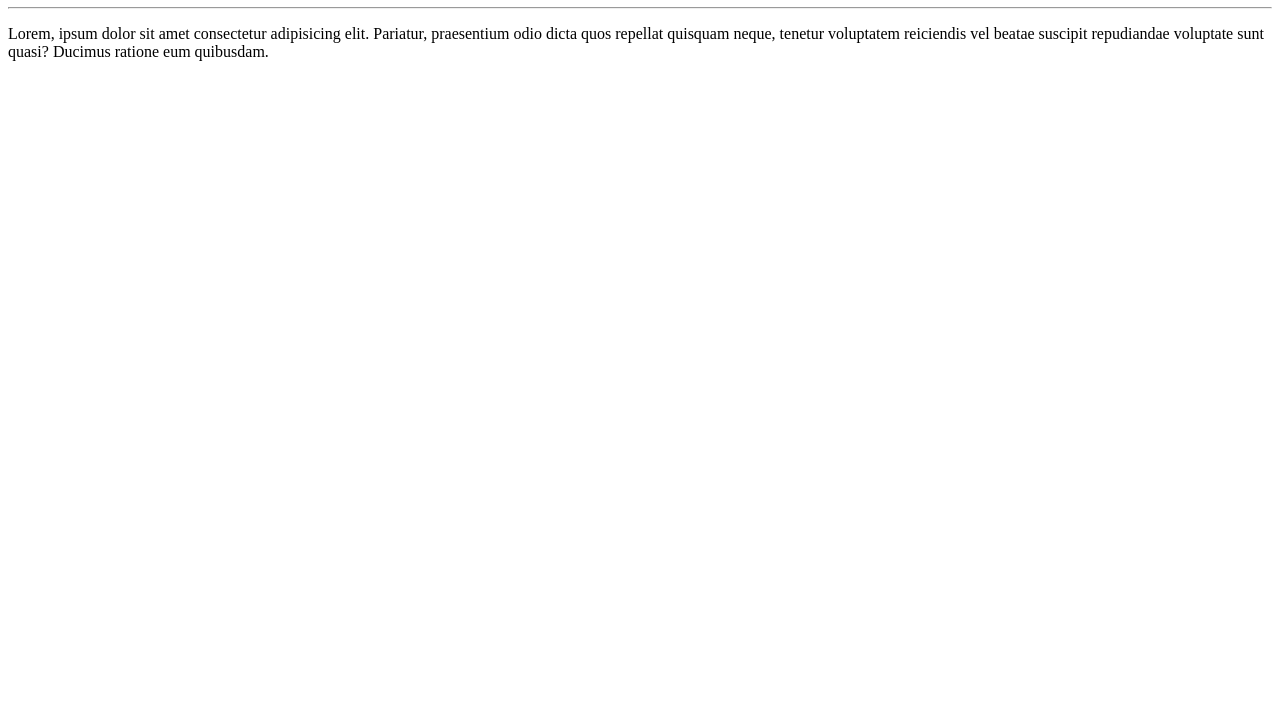
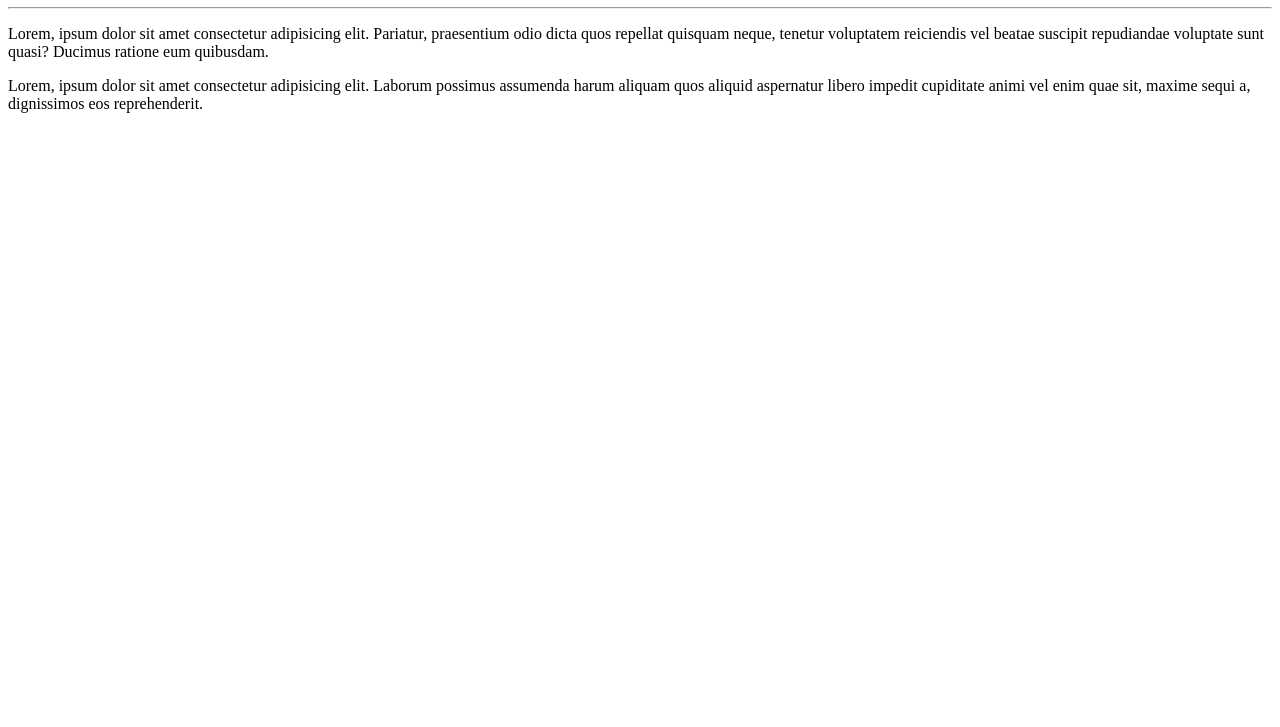
Before and after one commit to larissadinart/Ola_Mundo, a plain HTML site: page Site/index.html in a window 1280 px wide. Shown: the part 73-800 px from the top of the page. Drawn offline with Linux system fonts and the light colour scheme.

Commit message:
adc 1 parágrafo

```diff
--- a/Site/index.html
+++ b/Site/index.html
@@ -10,5 +10,6 @@
     <h1>Olá, mundo! </h1>
     <hr>
     <p>Lorem, ipsum dolor sit amet consectetur adipisicing elit. Pariatur, praesentium odio dicta quos repellat quisquam neque, tenetur voluptatem reiciendis vel beatae suscipit repudiandae voluptate sunt quasi? Ducimus ratione eum quibusdam.</p>
+    <p>Lorem, ipsum dolor sit amet consectetur adipisicing elit. Laborum possimus assumenda harum aliquam quos aliquid aspernatur libero impedit cupiditate animi vel enim quae sit, maxime sequi a, dignissimos eos reprehenderit.</p>
 </body>
 </html>
```
